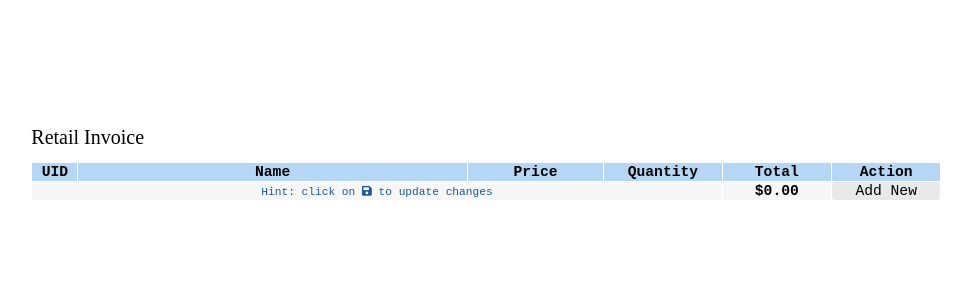
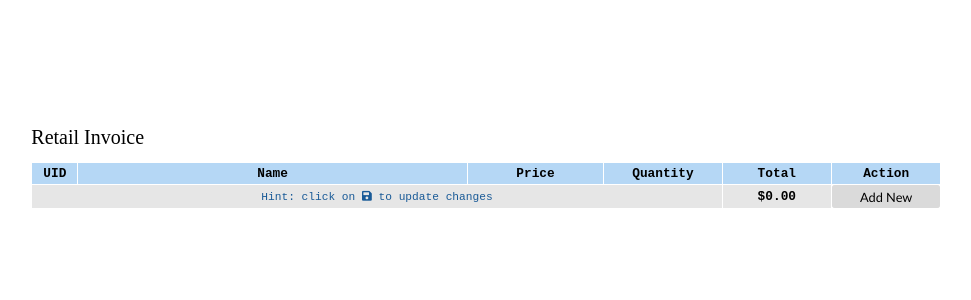
Before and after one commit to Rishie96/invoice, a React (Create React App) app: page / in a window 1280 px wide. Shown: the top 300 px of the page, without its empty margins (141-1112 px from the left). Built offline with nearby package versions, Linux system fonts and the light colour scheme.

Commit message:
UI Tweaks

```diff
--- a/src/Items.js
+++ b/src/Items.js
@@ -1,5 +1,4 @@
-import React, { Component } from 'react'
-import { randomBytes } from 'crypto';
+import React, { Component } from 'react';
 
 export default class Items extends Component {
 
@@ -19,7 +18,7 @@ export default class Items extends Component {
         let id = 'REF'+Math.round(Math.random()*999);
         count++;
         let tr = (
-                <tr key={id}>
+                <tr key={id} style={{backgroundColor: table.length%2===0? 'rgb(247, 247, 247)': 'rgb(255, 255, 255)'}}>
                     <td className="table-no">{id}</td>
                     <td><input id={`name${count}`} /></td>
                     <td><input id={`price${count}`} /></td>
--- a/src/index.css
+++ b/src/index.css
@@ -18,16 +18,21 @@ input:disabled {
 
 table {
   font-family: monospace;
-  font-size: 11pt;
+  font-size: 1.6vh;
   width: 90%;
 }
 
-td {
-  background-color: rgb(247, 247, 247);
+tr {
+  background-color: rgb(230, 230, 230);
 }
 
 th {
+  padding: 0.4vh 0vh 0.4vh 0vh;
   background-color: rgb(181, 215, 245);
+}
+
+td {
+  padding: 0.4vh 0vh 0.4vh 0vh;
 }
 
 .table-container {
@@ -66,11 +71,16 @@ th {
 }
 
 .table-add-btn {
-  background-color: rgb(233, 233, 233);
+  background-color: rgb(218, 218, 218);
   margin-left: 40%;
   border-radius: 3px;
   text-align: center;
   cursor: pointer;
+  font-family: Calibri;
+}
+
+.table-add-btn:hover {
+  opacity: 0.6;
 }
 
 .add-rem {
```
